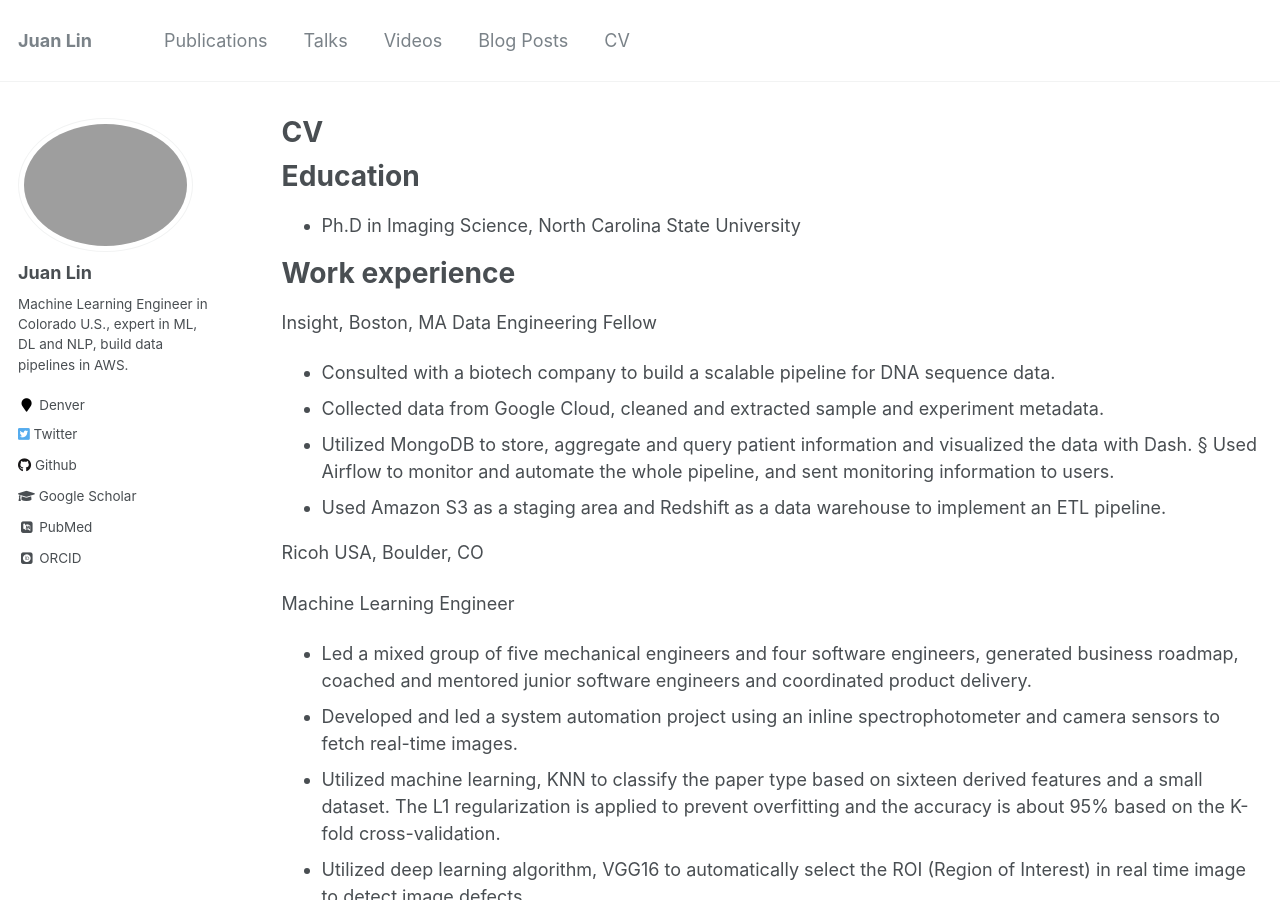
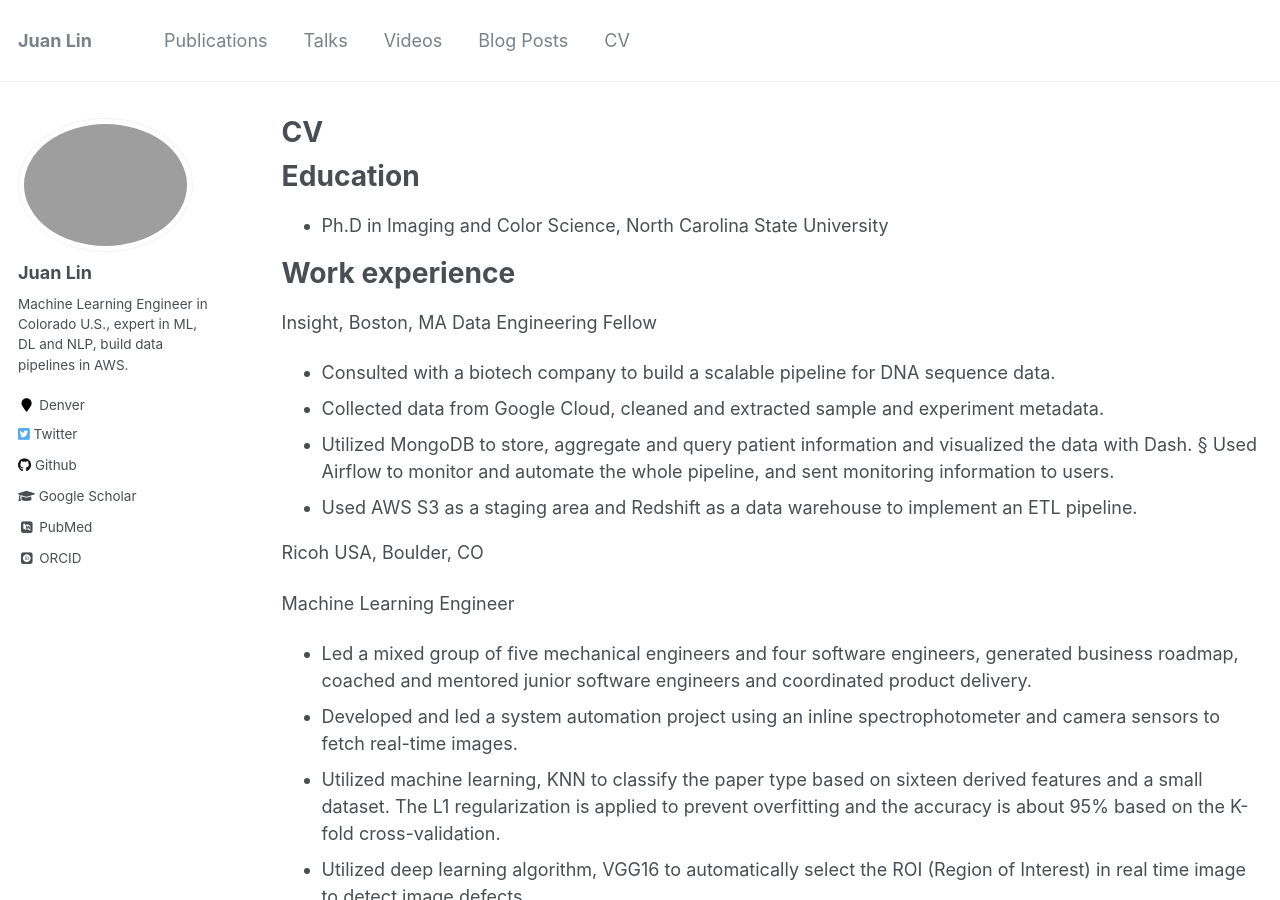
Before and after one commit to mzcolor001/mzcolor001.github.io, a Jekyll site: the page built from _pages/cv.md, in a window 1280 px wide and 900 px high. Built offline with Jekyll 4.4.1, drawn with Linux system fonts in a browser that asks for light colours; some web fonts are replaced.

Commit message:
change major title

```diff
--- a/_pages/cv.md
+++ b/_pages/cv.md
@@ -11,7 +11,7 @@ redirect_from:
 
 Education
 ======
-* Ph.D in Imaging Science, North Carolina State University
+* Ph.D in Imaging and Color Science, North Carolina State University
 
 Work experience
 ======
@@ -20,7 +20,7 @@ Data Engineering Fellow
 * Consulted with a biotech company to build a scalable pipeline for DNA sequence data.
 * Collected data from Google Cloud, cleaned and extracted sample and experiment metadata.
 * Utilized MongoDB to store, aggregate and query patient information and visualized the data with Dash. § Used Airflow to monitor and automate the whole pipeline, and sent monitoring information to users.
-* Used Amazon S3 as a staging area and Redshift as a data warehouse to implement an ETL pipeline.
+* Used AWS S3 as a staging area and Redshift as a data warehouse to implement an ETL pipeline.
 
 Ricoh USA, Boulder, CO
 
```
